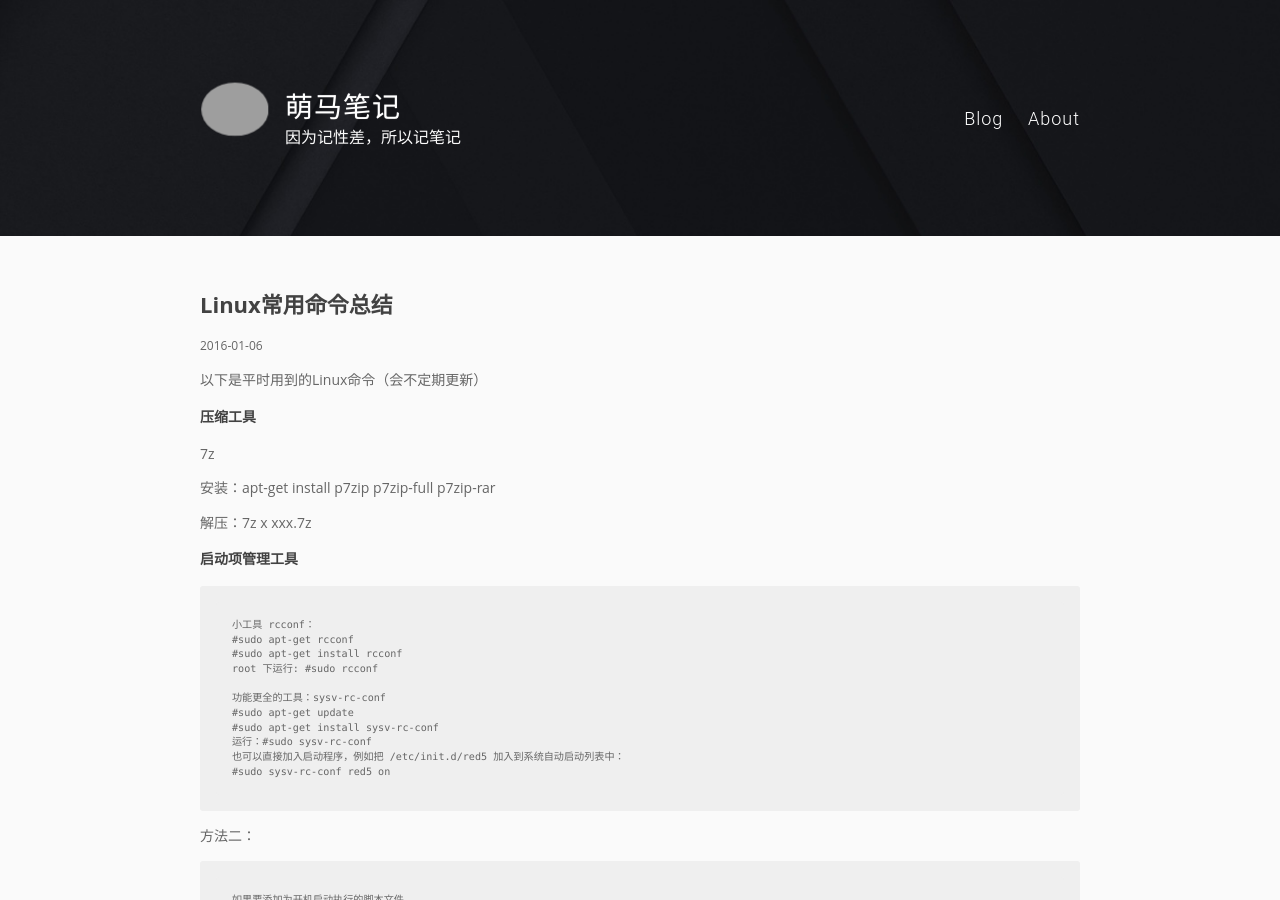
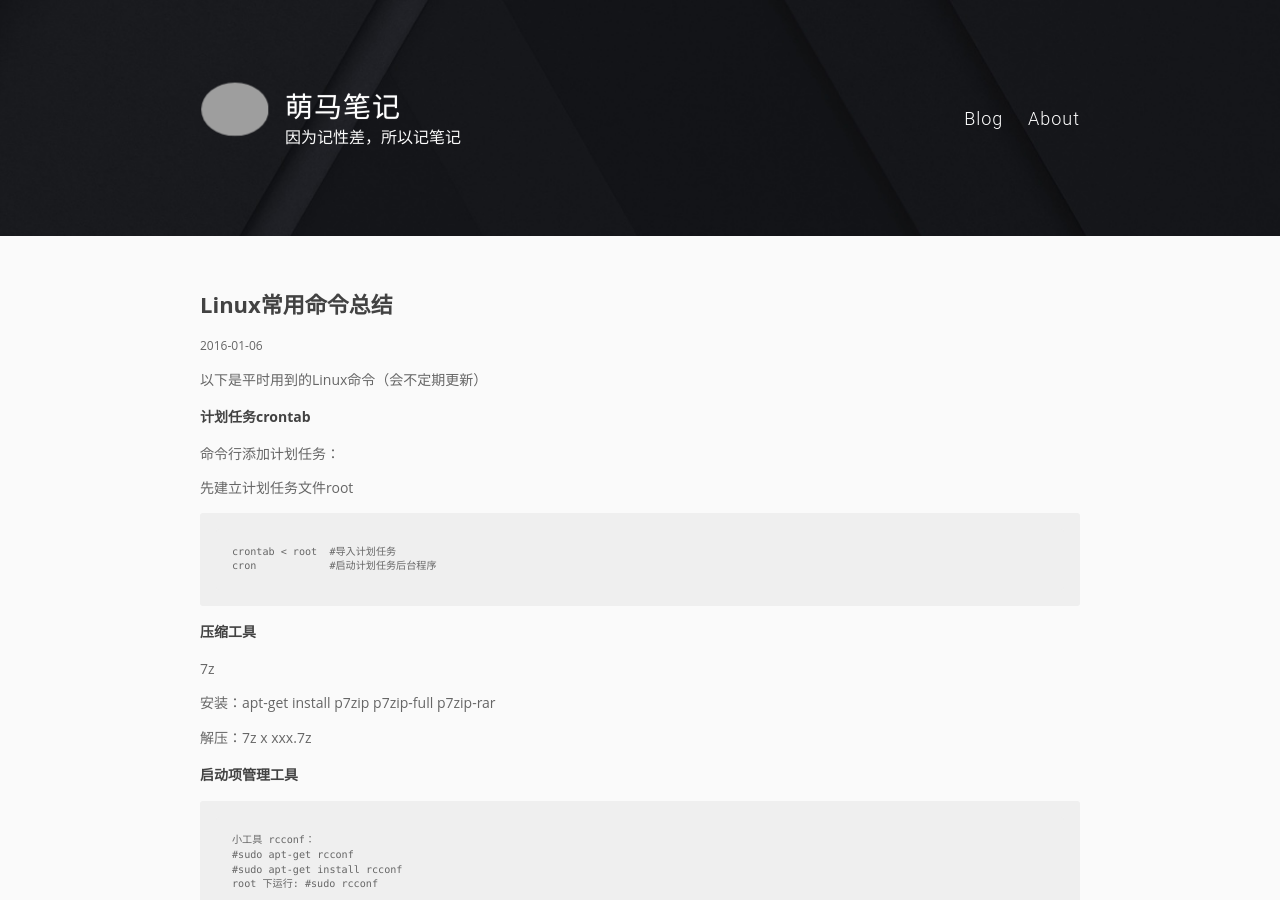
Before and after one commit to pingmalu/pingmalu.github.io, a Jekyll site: the page built from _posts/2016-01-06-Linux常用命令总结.md, in a window 1280 px wide and 900 px high. Built offline with Jekyll 4.4.1, drawn with Linux system fonts in a browser that asks for light colours; nearby versions of some CDN libraries; grey boxes are pictures that could not be loaded.

Commit message:
'update'

```diff
--- a/_posts/2016-01-06-Linux常用命令总结.md
+++ b/_posts/2016-01-06-Linux常用命令总结.md
@@ -3,6 +3,16 @@ layout: post
 title: Linux常用命令总结
 ---
 以下是平时用到的Linux命令（会不定期更新）
+
+
+### 计划任务crontab
+
+命令行添加计划任务：
+
+先建立计划任务文件root
+
+	crontab < root  #导入计划任务
+	cron            #启动计划任务后台程序
 
 
 ### 压缩工具
```
